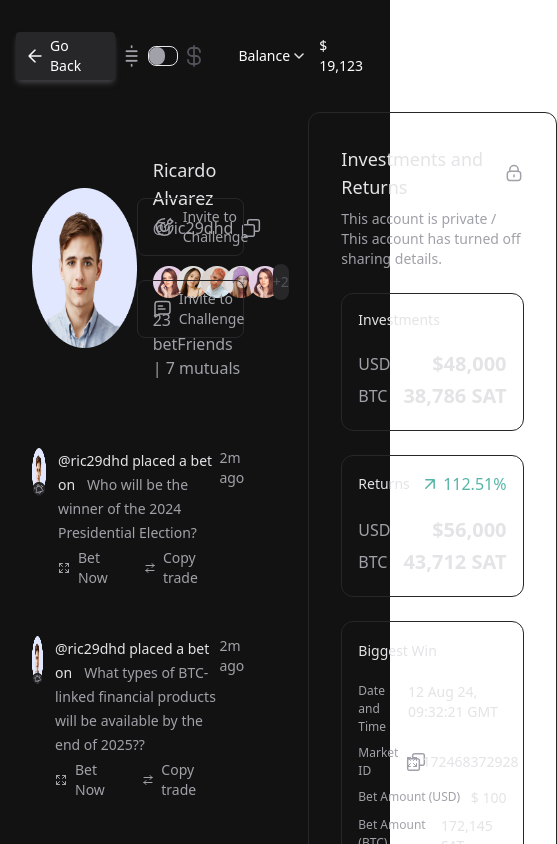
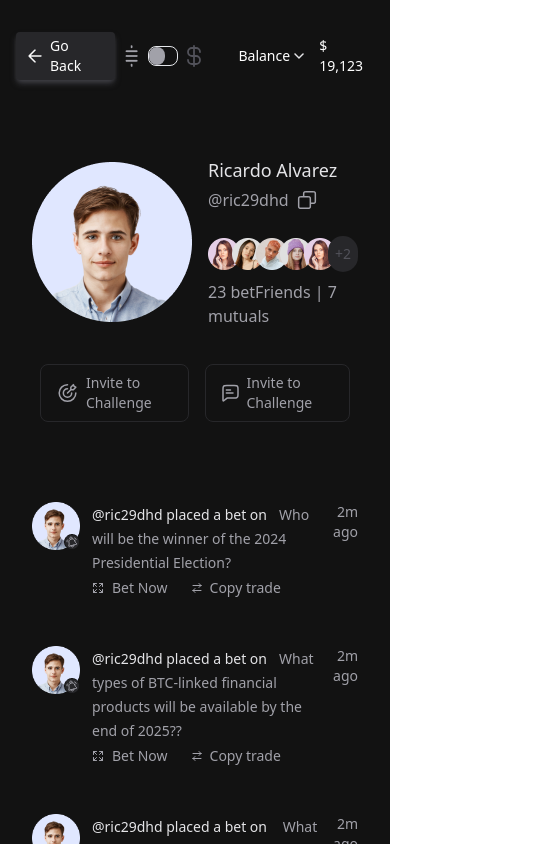
Before and after one commit to shinyaurora/test_vue, a Vue app: page / in a window 390 px wide. Shown: the top 844 px of the page, 557 px wide, since content can reach past the window. Built offline with nearby package versions, Linux system fonts and the light colour scheme.

Commit message:
fix:mobile responsive

```diff
--- a/src/App.vue
+++ b/src/App.vue
@@ -5,10 +5,10 @@ import Sidebar from './components/Sidebar/index.vue'
 </script>
 
 <template>
-  <div class="w-full h-screen bg-[#121212]">
+  <div class="w-full h-screen bg-[#121212] overflow-auto">
     <div class="container mx-auto">
       <Header />
-      <div class="w-full flex">
+      <div class="w-full lg:flex">
         <Content />
         <Sidebar />
       </div>
--- a/src/components/Content/ContentHeader.vue
+++ b/src/components/Content/ContentHeader.vue
@@ -1,5 +1,5 @@
 <template>
-    <div class="flex items-center justify-between">
+    <div class="flex items-center md:justify-between flex-col md:flex-row">
         <div class="flex items-center">
             <img src="/avatar.png" class="w-40 h-40 mr-4" />
             <div class="flex flex-col justify-between">
@@ -25,12 +25,12 @@
                 </div>
             </div>
         </div>
-        <div class="">
-            <div class="border border-darker rounded-lg py-2 px-4 my-6 flex items-center">
+        <div class="flex md:flex-col flex-row">
+            <div class="border border-darker rounded-lg py-2 px-4 my-6 flex items-center cursor-pointer mx-2">
                 <img src="/target.svg" class="mr-2" />
                 <span class="text-dark text-sm">Invite to Challenge</span>
             </div>
-            <div class="border border-darker rounded-lg py-2 px-4 my-6 flex items-center">
+            <div class="border border-darker rounded-lg py-2 px-4 my-6 flex items-center cursor-pointer mx-2">
                 <img src="/message.svg" class="mr-2" />
                 <span class="text-dark text-sm">Invite to Challenge</span>
             </div>
--- a/src/components/Content/PostItem.vue
+++ b/src/components/Content/PostItem.vue
@@ -2,7 +2,7 @@
     <div class="flex justify-between py-6">
         <div class="flex">
             <div class="w-12 h-12 relative mr-3">
-                <img src="/avatar.png" class="w-full h-full" />
+                <img src="/avatar.png" class="w-12 h-auto max-w-12" />
                 <img :src="status_icon" class="absolute bottom-0 right-0"/>
             </div>
             <div class="flex flex-col">
@@ -29,7 +29,7 @@
                 </div>
             </div>
         </div>
-        <span class="text-dark text-sm">2m ago</span>
+        <div class="text-dark text-sm w-20 text-right">2m ago</div>
     </div>
 </template>
 
--- a/src/components/Content/index.vue
+++ b/src/components/Content/index.vue
@@ -4,7 +4,7 @@ import PostItem from './PostItem.vue'
 </script>
 
 <template>
-    <div class="p-8 flex-1 mr-8">
+    <div class="p-8 flex-1">
         <ContentHeader />
         <div class="my-8">
             <PostItem
--- a/src/components/Header/index.vue
+++ b/src/components/Header/index.vue
@@ -7,7 +7,7 @@
         <div class="flex items-center">
             <div class="flex items-center">
                 <img src="/satoshi.png" />
-                <div class="flex border rounded-lg flex-start w-8 h-5">
+                <div class="flex border rounded-lg flex-start w-8 h-5 cursor-pointer" @click="toggleCurrencyState">
                     <div class="rounded-lg w-4 h-full bg-[#A1A1A9]" />
                 </div>
                 <img src="/currency-dollar.svg" class="ml-1" />
@@ -20,3 +20,23 @@
         </div>
     </div>
 </template>
+
+<script>
+import { reactive } from 'vue';
+export default {
+    setup() {
+        const state = reactive({
+            currency_state: "sat"
+        })
+
+        const toggleCurrencyState = () => {
+            state.currency_state = state.currency_state === "sat" ? "dol" : "sat";
+        }
+
+        return {
+            state,
+            toggleCurrencyState
+        }
+    }
+}
+</script>
--- a/src/components/Sidebar/index.vue
+++ b/src/components/Sidebar/index.vue
@@ -4,7 +4,7 @@ import SummaryItem from './SummaryItem.vue'
 </script>
 
 <template>
-    <div class="border border-[#27272A] rounded-xl p-8 w-[400px]">
+    <div class="border border-[#27272A] rounded-xl p-8 lg:w-[400px] w-full">
         <div class="">
             <h2 class="text-lg text-light flex items-center">
                 <span class="mr-4">
```
